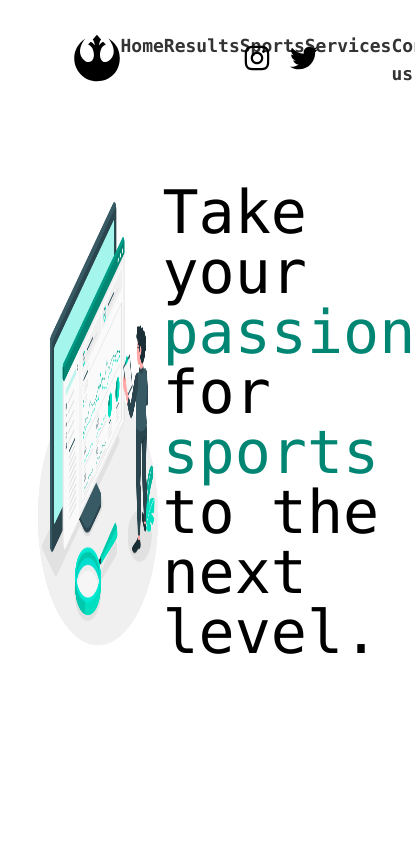
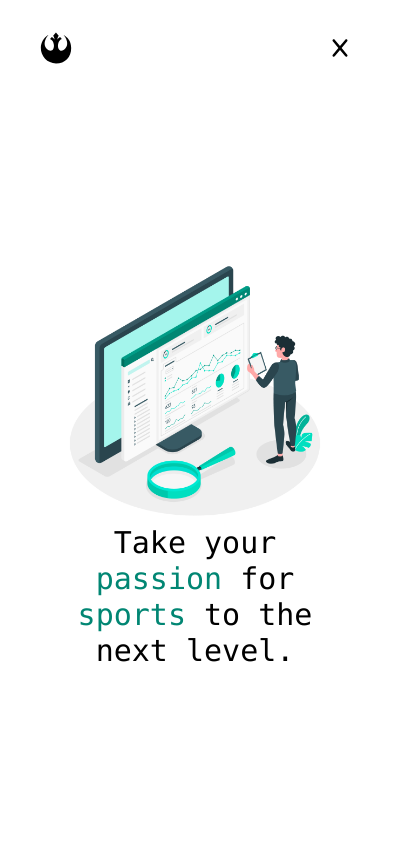
Before and after one commit to emikinder/ticketik, a React (Vite) app: page / in a window 390 px wide. Shown: the top 842 px of the page, 415 px wide, since content can reach past the window. Built offline with nearby package versions, Linux system fonts and the light colour scheme.

Commit message:
navbar responsive

```diff
--- a/src/App.css
+++ b/src/App.css
@@ -7,3 +7,31 @@
         url("https://images.unsplash.com/photo-1523497804259-88c4c134ca90?ixlib=rb-4.0.3&ixid=M3wxMjA3fDB8MHxwaG90by1wYWdlfHx8fGVufDB8fHx8fA%3D%3D&auto=format&fit=crop&w=1888&q=80");
     background-position: center;
 }
+
+.hero-img {
+    /* -webkit-animation: morph 8s ease-in-out infinite; */
+    animation: morph 8s ease-in-out infinite;
+    background-color: rgb(1, 134, 115);
+    background-position: 50%;
+    background-repeat: no-repeat;
+    background-size: cover;
+    border-radius: 60% 40% 30% 70%/60% 30% 70% 40%;
+    height: 35rem;
+    position: absolute;
+    transition: all 1s ease-in-out;
+    width: 35rem;
+    z-index: -1;
+}
+
+.skewed {
+    position: absolute;
+    top: 0;
+    bottom: 0;
+    right: 0;
+    left: 0;
+    width: 100%;
+    height: 100%;
+    z-index: -1;
+    transform: skewY(-8deg);
+    transform-origin: top left;
+}
--- a/src/components/Navbar.jsx
+++ b/src/components/Navbar.jsx
@@ -1,49 +1,65 @@
 import { Link } from "react-router-dom";
 import { FontAwesomeIcon } from "@fortawesome/react-fontawesome";
-import { faInstagram, faTwitter, faRebel } from "@fortawesome/free-brands-svg-icons";
+import {
+    faInstagram,
+    faTwitter,
+    faRebel,
+} from "@fortawesome/free-brands-svg-icons";
+import { faBars, faX } from "@fortawesome/free-solid-svg-icons";
+import { useState } from "react";
 
 export const Navbar = () => {
+    const [navBarOpen, setNavBarOpen] = useState(false);
+
     return (
-        <nav className="flex justify-center w-full fixed backdrop-blur-lg">
-            <div className="w-10/12 px-10 py-8 flex justify-between items-center">
-                <div>
+        <nav className="fixed backdrop-blur-lg w-full md:h-auto md:flex md:justify-center">
+            <div className="px-10 py-8 md:flex md:justify-between md:items-center md:w-10/12">
+                <div className="flex justify-between">
                     <Link to="/" onClick={() => window.scrollTo(0, 0)}>
-                        {/* <img
-                            className="w-16 h-fit-content"
-                            src="https://upload.wikimedia.org/wikipedia/commons/thumb/d/d6/Adidas_isologo.svg/1200px-Adidas_isologo.svg.png"
-                            alt="logo-img"
-                        /> */}
-                        <FontAwesomeIcon className="w-12 h-12 hover:animate-ping hover:text-customGreen" icon={faRebel} />
+                        <FontAwesomeIcon
+                            className="w-8 h-8 md:w-12 md:h-12 hover:text-customGreen"
+                            icon={faRebel}
+                        />
                     </Link>
+                    <div className="flex items-center md:hidden">
+                        <button onClick={() => setNavBarOpen(!navBarOpen)}>
+                            <FontAwesomeIcon
+                                className="w-5 h-5"
+                                icon={navBarOpen ? faBars : faX}
+                            />
+                        </button>
                     </div>
-                <ul className="flex justify-between w-3/6">
-                    <li>
+                </div>
+                {navBarOpen && (
+                    <>
+                        <ul className="md:flex md:justify-between md:w-3/6">
+                            <li className="pt-2">
                                 <Link className="navbar__item" to="/">
                                     Home
                                 </Link>
                             </li>
-                    <li>
+                            <li className="pt-2">
                                 <Link className="navbar__item" to="/results">
                                     Results
                                 </Link>
                             </li>
-                    <li>
+                            <li className="pt-2">
                                 <Link className="navbar__item" to="/sports">
                                     Sports
                                 </Link>
                             </li>
-                    <li>
+                            <li className="pt-2">
                                 <Link className="navbar__item" to="/services">
                                     Services
                                 </Link>
                             </li>
-                    <li>
+                            <li className="pt-2">
                                 <Link className="navbar__item" to="/contact">
                                     Contact us
                                 </Link>
                             </li>
                         </ul>
-                <div className="flex justify-between w-20">
+                        <div className="mt-10 flex justify-between w-20 md:mt-0">
                             <Link to="/">
                                 <FontAwesomeIcon
                                     className="w-7 h-7 hover:text-customGreen"
@@ -57,6 +73,8 @@ export const Navbar = () => {
                                 />
                             </Link>
                         </div>
+                    </>
+                )}
             </div>
         </nav>
     );
--- a/src/pages/Home.jsx
+++ b/src/pages/Home.jsx
@@ -1,45 +1,28 @@
 import { FontAwesomeIcon } from "@fortawesome/react-fontawesome";
+import { faFutbol } from "@fortawesome/free-solid-svg-icons";
 import imgHome from "../assets/images/stats.jpg";
-import { faFutbol } from "@fortawesome/free-solid-svg-icons";
 
 export const Home = () => {
     return (
         <>
-            <section className="h-screen flex items-center">
-                <div className="flex justify-center">
-                    <div className="w-10/12 flex">
-                        <div className="w-2/5 flex justify-center">
-                            {/* <img className="absolute" src={sports} alt="" width={300} /> */}
-                            <img
-                                className=""
-                                src={imgHome}
-                                alt=""
-                                width={400}
-                            />
-                        </div>
-                        <div className="w-3/5 flex items-center">
-                            {/* <TypeAnimation
-                                cursor={true}
-                                sequence={[
-                                    `Take your ${test} passion for sports to the next level.`,
-                                    2000,
-                                ]}
-                                speed={180}
-                                className="text-6xl"
-                            /> */}
-                            <h1 className="text-6xl">
-                                Take your{" "}
-                                <span className="text-customGreen">
-                                    passion
-                                </span>{" "}
-                                for{" "}
-                                <span className="text-customGreen">sports</span>{" "}
-                                to the next level.
-                            </h1>
-                        </div>
+            <section className="flex justify-center items-center h-screen">
+                {/* <div className="md:flex md:justify-center"> */}
+                <div className="w-full px-10 mt-10 md:flex md:w-10/12">
+                    <div className="flex justify-center px-5 pt-10 md:w-2/5">
+                        <img src={imgHome} alt="" width={400} />
+                    </div>
+                    <div className="flex justify-center items-center md:w-3/5">
+                        <p className="w-10/12 text-center text-3xl md:text-left md:text-4xl lg:text-6xl">
+                            Take your{" "}
+                            <span className="text-customGreen">passion</span>{" "}
+                            for <span className="text-customGreen">sports</span>{" "}
+                            to the next level.
+                        </p>
                     </div>
                 </div>
+                {/* </div> */}
             </section>
+
             <section className="h-screen">
                 <div className="flex justify-center">
                     <div className="w-10/12 flex">
```
Lines whose indentation alone changed are shown as unchanged.
